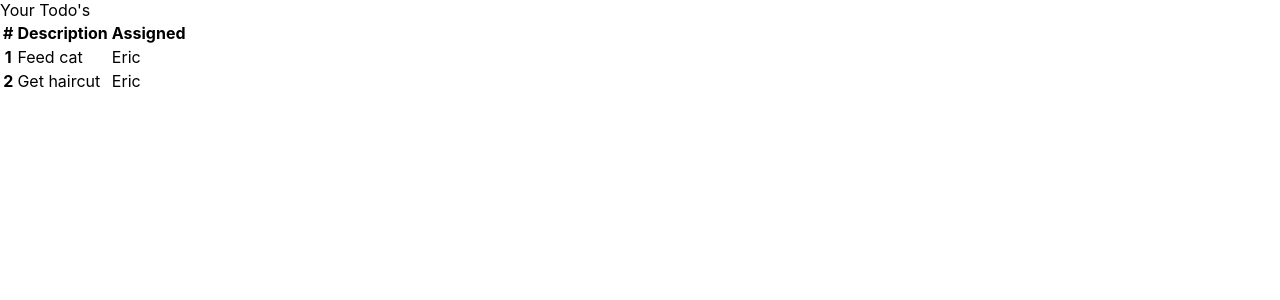
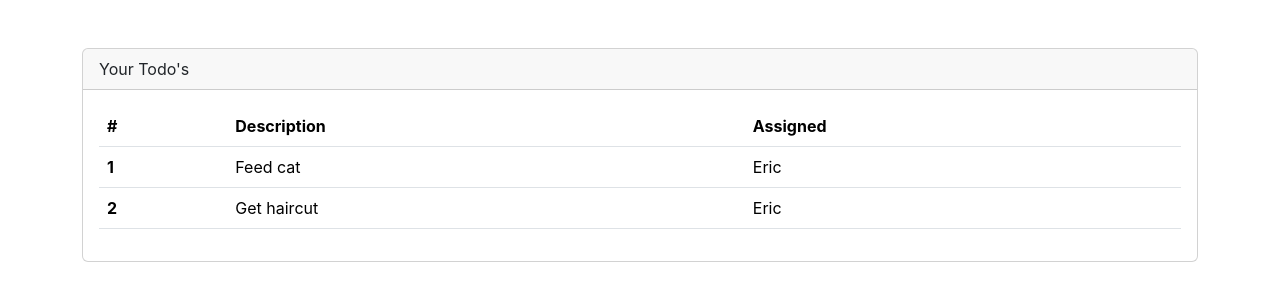
Before and after one commit to the-bumblebee/react-todo-app, a React (Create React App) app: page / in a window 1280 px wide. Shown: the top 300 px of the page. Built offline with nearby package versions, Linux system fonts and the light colour scheme.

Commit message:
Added Bootstrap

```diff
--- a/public/index.html
+++ b/public/index.html
@@ -15,6 +15,8 @@
       user's mobile device or desktop. See https://developers.google.com/web/fundamentals/web-app-manifest/
     -->
     <link rel="manifest" href="%PUBLIC_URL%/manifest.json" />
+    <!-- Bootstrap CSS -->
+    <link href="https://cdn.jsdelivr.net/npm/bootstrap@5.3.3/dist/css/bootstrap.min.css" rel="stylesheet" integrity="sha384-QWTKZyjpPEjISv5WaRU9OFeRpok6YctnYmDr5pNlyT2bRjXh0JMhjY6hW+ALEwIH" crossorigin="anonymous">
     <!--
       Notice the use of %PUBLIC_URL% in the tags above.
       It will be replaced with the URL of the `public` folder during the build.
@@ -39,5 +41,7 @@
       To begin the development, run `npm start` or `yarn start`.
       To create a production bundle, use `npm run build` or `yarn build`.
     -->
+    <!-- Bootstrap bundler with Popper -->
+    <script src="https://cdn.jsdelivr.net/npm/bootstrap@5.3.3/dist/js/bootstrap.bundle.min.js" integrity="sha384-YvpcrYf0tY3lHB60NNkmXc5s9fDVZLESaAA55NDzOxhy9GkcIdslK1eN7N6jIeHz" crossorigin="anonymous"></script>
   </body>
 </html>
--- a/src/App.js
+++ b/src/App.js
@@ -3,12 +3,13 @@ import './App.css';
 
 function App() {
   return (
-    <div>
-      <div>
+    <div className='mt-5 container'>
+      <div className='card'>
+        <div className='card-header'>
           Your Todo's
         </div>
-      <div>
-        <table>
+        <div className='card-body'>
+          <table className='table table-hover'>
             <thead>
               <tr>
                 <th scope='col'>#</th>
@@ -31,6 +32,7 @@ function App() {
           </table>
         </div>
       </div>
+    </div>
   );
 }
 
```
Lines whose indentation alone changed are shown as unchanged.
